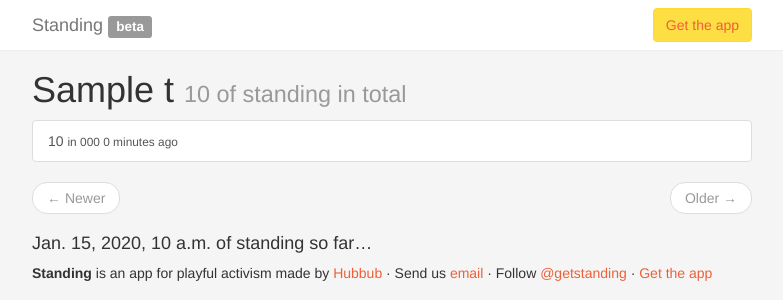
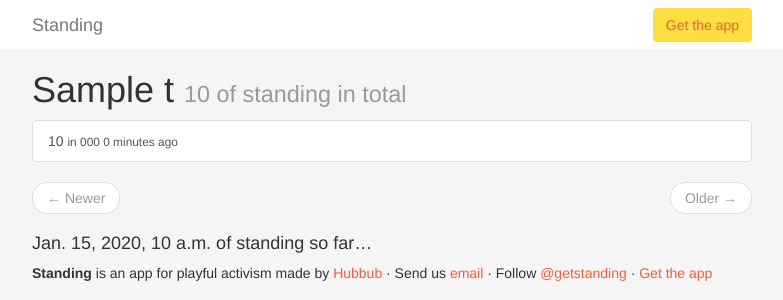
Before and after one commit to whatsthehubbub/stand-django, a Django app: template standbase/templates/standbase/topic.html in a window 1280 px wide. Shown: the top 300 px of the page, without its empty margins (248-1031 px from the left). Run offline with Django 3.2, Linux system fonts and the light colour scheme; the template is opened without the code that fills it: most values are stand-ins (such as "Sample title", 1, 10 or a date in 2020).

Commit message:
Ditched the last beta

```diff
--- a/standbase/templates/standbase/base.html
+++ b/standbase/templates/standbase/base.html
@@ -25,7 +25,7 @@
 	<body id="{% block bodyid %}{% endblock %}">
 		<nav class="navbar navbar-default navbar-fixed-top" role="navigation">
 			<div class="container">
-				<a class="navbar-brand" href="/">Standing <span class="label label-default">beta</span></a>
+				<a class="navbar-brand" href="/">Standing</a>
 				<a class="btn btn-primary navbar-right navbar-btn" href="#" role="button">Get the app</a>
 
 			</div>
```
